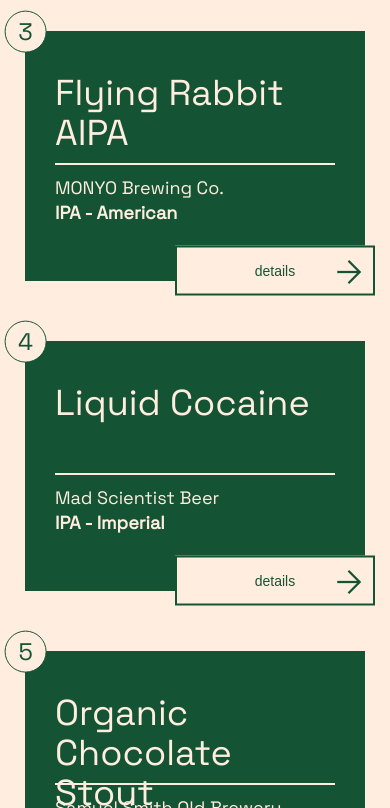
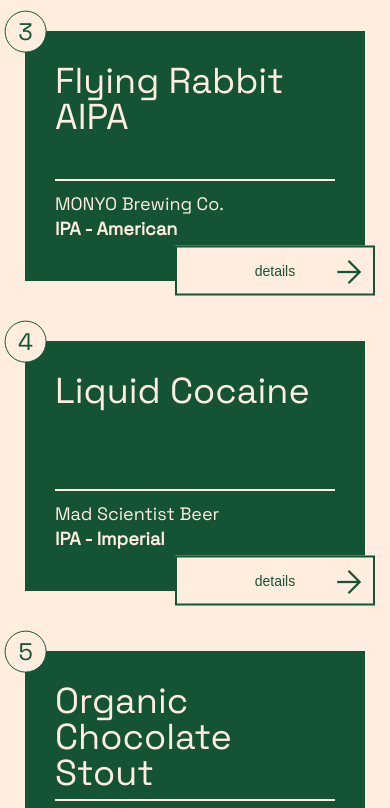
Before and after one commit to varga492/vizsgagyak2, a plain HTML site: page index.html in a window 390 px wide. Shown: the part 691-1499 px from the top of the page. Drawn offline with nearby package versions, Linux system fonts and the light colour scheme.

Commit message:
mobile fix

```diff
--- a/index.css
+++ b/index.css
@@ -71,7 +71,6 @@ header{
 
 .title{
     height: 80px;
-
     padding: 10px 0;
     line-height: 40px;
     font-size: 36px;
@@ -138,6 +137,16 @@ button:hover >span{
     button{
         position: absolute;
         right: 245px;
+    }
+    .title{
+        margin-bottom: 25px;
+        line-height: 36px;
+        padding-top: 0;
+        padding-bottom: 36px;
+    }
 
+
+    .sub{
+        margin-top: -15px;
     }
 }
```
